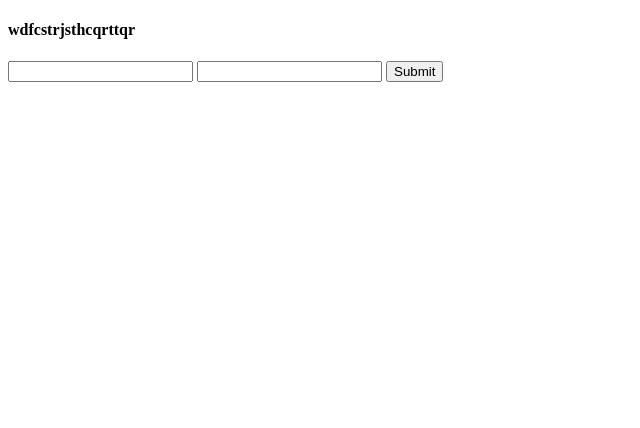
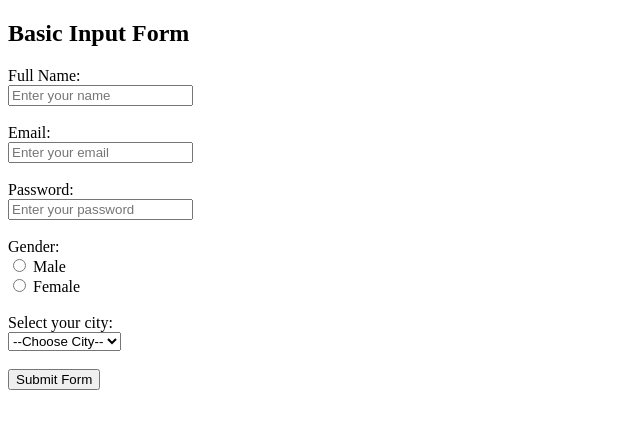
Before and after one commit to LA-by/myrepo, a plain HTML site: page index.html in a window 1280 px wide. Shown: the whole page, without its empty margins (0-640 px from the left). Drawn offline with Linux system fonts and the light colour scheme.

Commit message:
2nd version of index

```diff
--- a/index.html
+++ b/index.html
@@ -3,14 +3,42 @@
 <head>
   <meta charset="UTF-8">
   <meta name="viewport" content="width=device-width, initial-scale=1.0">
-  <title>Document</title>
+  <title>Basic Input Form</title>
 </head>
 <body>
-  <h4>wdfcstrjsthcqrttqr</h4>
-  <form>
-    <input type="text" name="textfield1">
-    <input type="text" name="textfield2">
-    <input type="submit" value="Submit">
+  <h2>Basic Input Form</h2>
+
+  <form action="#" method="post">
+    <!-- Name Field -->
+    <label for="name">Full Name:</label><br>
+    <input type="text" id="name" name="name" placeholder="Enter your name" required><br><br>
+
+    <!-- Email Field -->
+    <label for="email">Email:</label><br>
+    <input type="email" id="email" name="email" placeholder="Enter your email" required><br><br>
+
+    <!-- Password Field -->
+    <label for="password">Password:</label><br>
+    <input type="password" id="password" name="password" placeholder="Enter your password" required><br><br>
+
+    <!-- Gender Radio Buttons -->
+    <label>Gender:</label><br>
+    <input type="radio" id="male" name="gender" value="male">
+    <label for="male">Male</label><br>
+    <input type="radio" id="female" name="gender" value="female">
+    <label for="female">Female</label><br><br>
+
+    <!-- Dropdown -->
+    <label for="city">Select your city:</label><br>
+    <select id="city" name="city">
+      <option value="">--Choose City--</option>
+      <option value="surat">Surat</option>
+      <option value="ahmedabad">Ahmedabad</option>
+      <option value="vadodara">Vadodara</option>
+    </select><br><br>
+
+    <!-- Submit Button -->
+    <input type="submit" value="Submit Form">
   </form>
 </body>
 </html>
```
